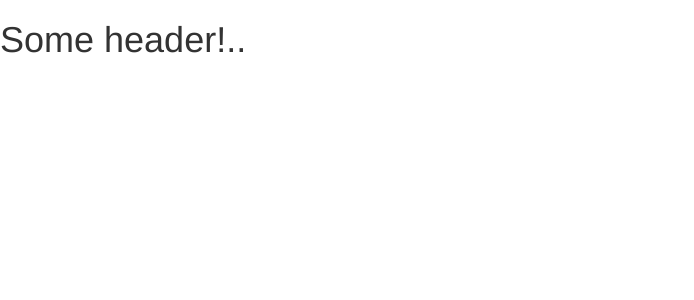
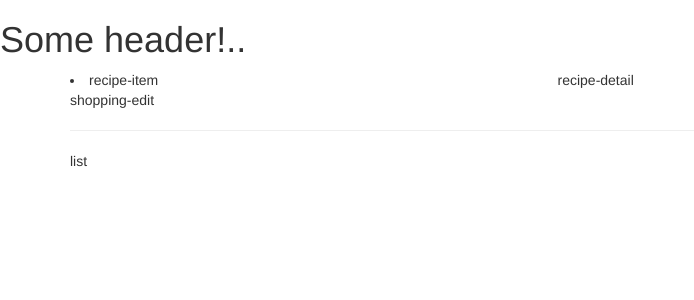
Before and after one commit to fukodiaz/ang-food, an Angular app: page / in a window 1280 px wide. Shown: the top 300 px of the page, without its empty margins (0-694 px from the left). Built offline with nearby package versions, Linux system fonts and the light colour scheme.

Commit message:
filling main blocks

```diff
--- a/src/app/app.component.html
+++ b/src/app/app.component.html
@@ -2,7 +2,8 @@
 <div class='container'>
 	<div class='row'>
 		<div class='col-md-12'>
-
+			<app-recipes></app-recipes>
+			<app-shopping-list></app-shopping-list>
 		</div>
 	</div>
 </div>
--- a/src/app/recipes/recipe-list/recipe-list.component.html
+++ b/src/app/recipes/recipe-list/recipe-list.component.html
@@ -1,3 +1 @@
-<ul>
-	recipe-list
-</ul>
+<app-recipe-item></app-recipe-item>
--- a/src/app/recipes/recipes.template.html
+++ b/src/app/recipes/recipes.template.html
@@ -1,3 +1,8 @@
-<section>
-	recipes-section
-</section>
+<div class='row'>
+	<div class='col-md-5'>
+		<app-recipe-list></app-recipe-list>
+	</div>
+	<div class='col-md-7'>
+		<app-recipe-detail></app-recipe-detail>
+	</div>
+</div>
--- a/src/app/shopping-list/shopping-list.component.html
+++ b/src/app/shopping-list/shopping-list.component.html
@@ -1,3 +1,7 @@
-<ul>
-	shopping-list
-</ul>
+<div class='row'>
+	<div class='col-xs-10'>
+		<app-shopping-edit></app-shopping-edit>
+		<hr>
+		<p>list</p>
+	</div>
+</div>
```
